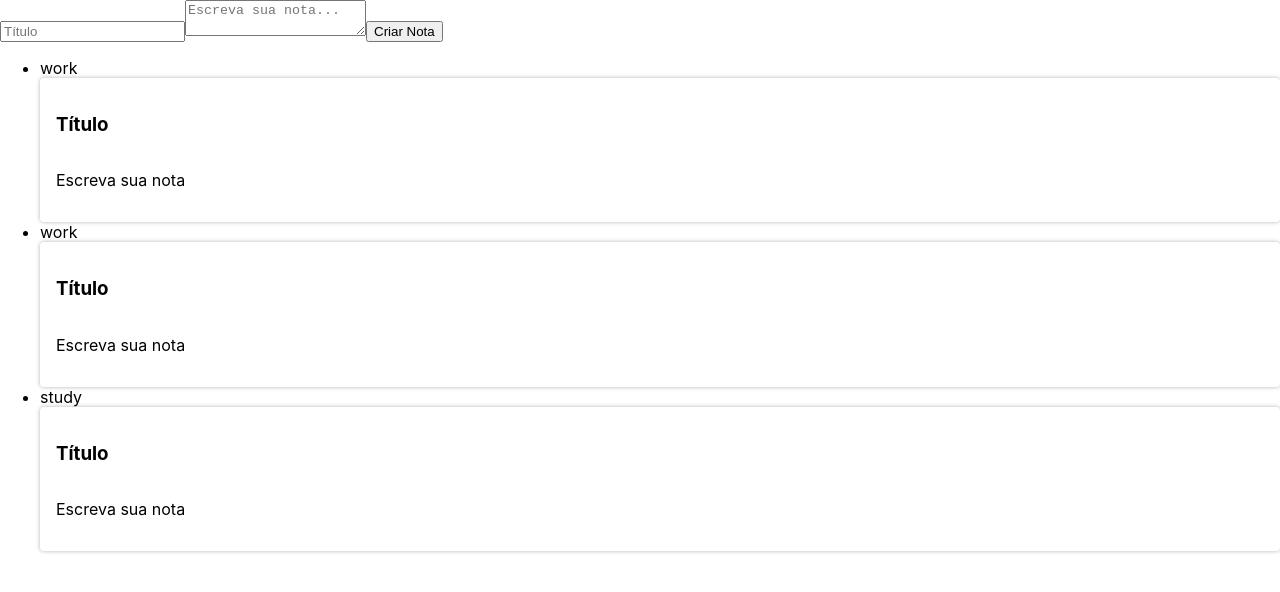
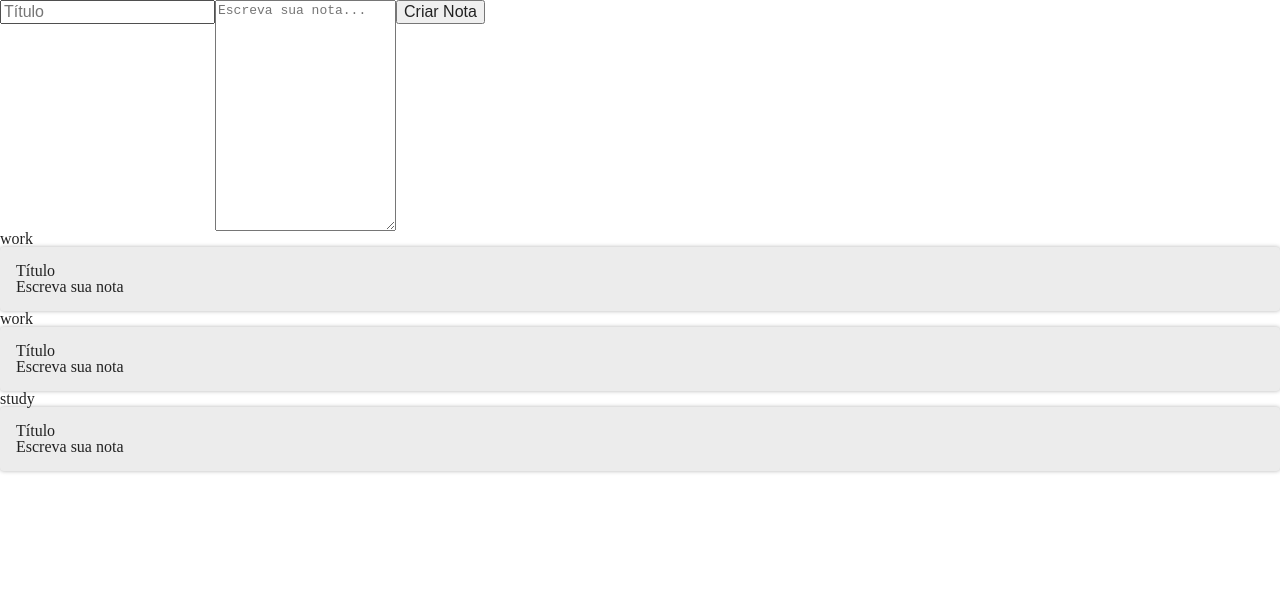
Before and after one commit to nathaliebsl/alura, a React (Create React App) app in the folder react/react-js/projeto-react/ceep/: page / in a window 1280 px wide. Shown: the top 592 px of the page. Built offline with nearby package versions, Linux system fonts and the light colour scheme.

Commit message:
add index.js and estilo.css  to CardNota, FormularioCadastro and ListaDeNotas

```diff
--- a/react/react-js/projeto-react/ceep/src/App.js
+++ b/react/react-js/projeto-react/ceep/src/App.js
@@ -1,6 +1,9 @@
 import React, { Component } from "react";
 import FormularioCadastro from "./components/FormularioCadastro";
 import ListaDeNotas from "./components/ListaDeNotas";
+import "./assets/App.css";
+import "./assets/index.css";
+
 
 class App extends Component {
   render(){
--- /dev/null
+++ b/react/react-js/projeto-react/ceep/src/components/CardNota/index.js
@@ -0,0 +1,3 @@
+import CardNota from "./CardNota";
+
+export default CardNota;
--- a/react/react-js/projeto-react/ceep/src/components/FormularioCadastro.jsx
+++ /dev/null
@@ -1,15 +0,0 @@
-import React, { Component } from "react";
-
-class FormularioCadastro extends Component {
-  render() {
-    return (
-      <form>
-        <input type="text" placeholder="Título"></input>
-        <textarea placeholder="Escreva sua nota..."></textarea>
-        <button>Criar Nota</button>
-      </form>
-    );
-  }
-}
-
-export default FormularioCadastro;
--- /dev/null
+++ b/react/react-js/projeto-react/ceep/src/components/FormularioCadastro/FormularioCadastro.jsx
@@ -0,0 +1,26 @@
+import React, { Component } from "react";
+import "./estilo.css"
+
+class FormularioCadastro extends Component {
+  render() {
+    return (
+      <form className="form-cadastro ">
+        <input
+          type="text"
+          placeholder="Título"
+          className="form-cadastro_input"
+        />
+        <textarea
+          rows={15}
+          placeholder="Escreva sua nota..."
+          className="form-cadastro_input"
+        />
+        <button className="form-cadastro_input form-cadastro_submit">
+          Criar Nota
+        </button>
+      </form>
+    );
+  }
+}
+
+export default FormularioCadastro;
--- /dev/null
+++ b/react/react-js/projeto-react/ceep/src/components/FormularioCadastro/index.js
@@ -0,0 +1,3 @@
+import FormularioCadastro from "./FormularioCadastro";
+
+export default FormularioCadastro;
--- a/react/react-js/projeto-react/ceep/src/components/ListaDeNotas.jsx
+++ b/react/react-js/projeto-react/ceep/src/components/ListaDeNotas/ListaDeNotas.jsx
@@ -1,13 +1,13 @@
 import React, { Component } from "react";
-import CardNota from "./CardNota/CardNota";
+import CardNota from "../CardNota";
 
 class ListaDeNotas extends Component {
   render() {
     return (
-      <ul>
+      <ul className="lista-notas">
         {Array.of("work", "work", "study").map((categoria, index) => {
           return (
-            <li key={index}>
+            <li className="lista-notas_item" key={index}>
               <div>{categoria}</div>
               <CardNota></CardNota>
             </li>
--- /dev/null
+++ b/react/react-js/projeto-react/ceep/src/components/ListaDeNotas/index.js
@@ -0,0 +1,3 @@
+import ListaDeNotas from "./ListaDeNotas";
+
+export default ListaDeNotas;
--- a/react/react-js/projeto-react/ceep/src/index.js
+++ b/react/react-js/projeto-react/ceep/src/index.js
@@ -1,6 +1,5 @@
 import React from 'react';
 import ReactDOM from 'react-dom';
-import './index.css';
 import App from './App';
 
 ReactDOM.render(
```
Also changed, not shown: react/react-js/projeto-react/ceep/src/components/FormularioCadastro/estilo.css (added), react/react-js/projeto-react/ceep/src/components/ListaDeNotas/estilo.css (added), 1 other file (tests, documents, lock files or other folders).
